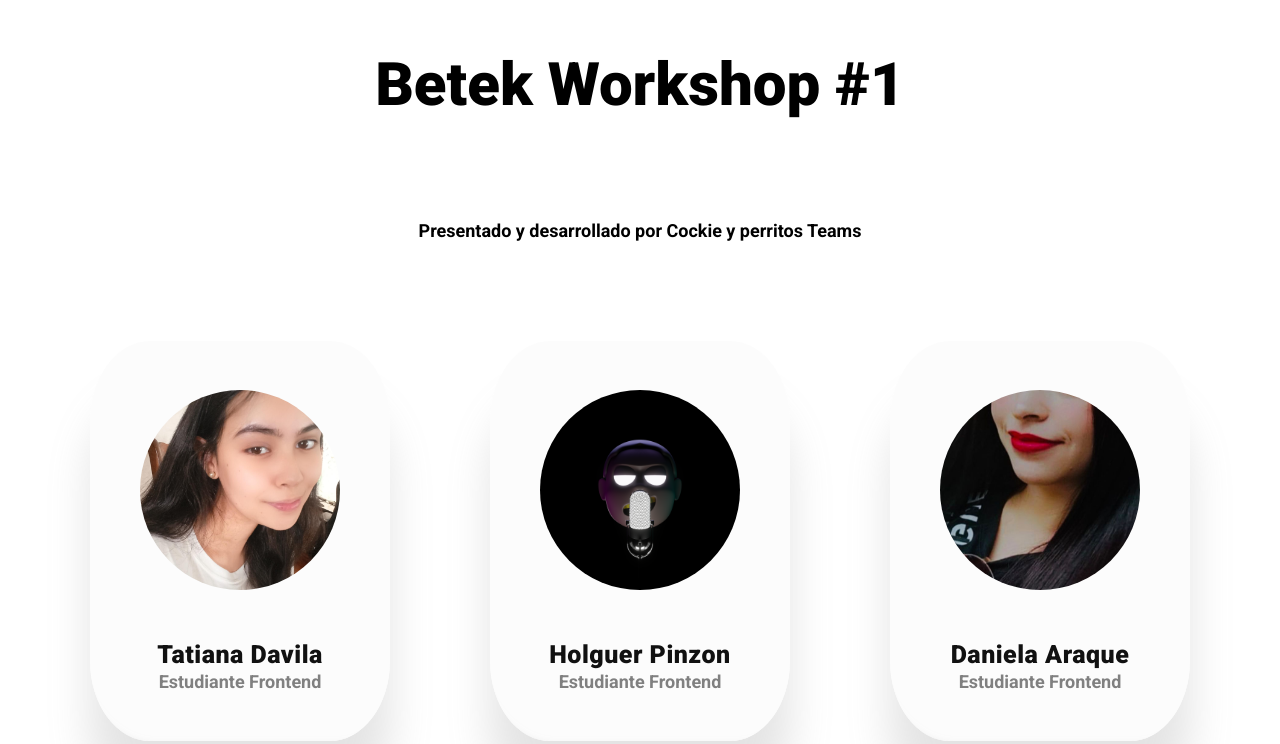
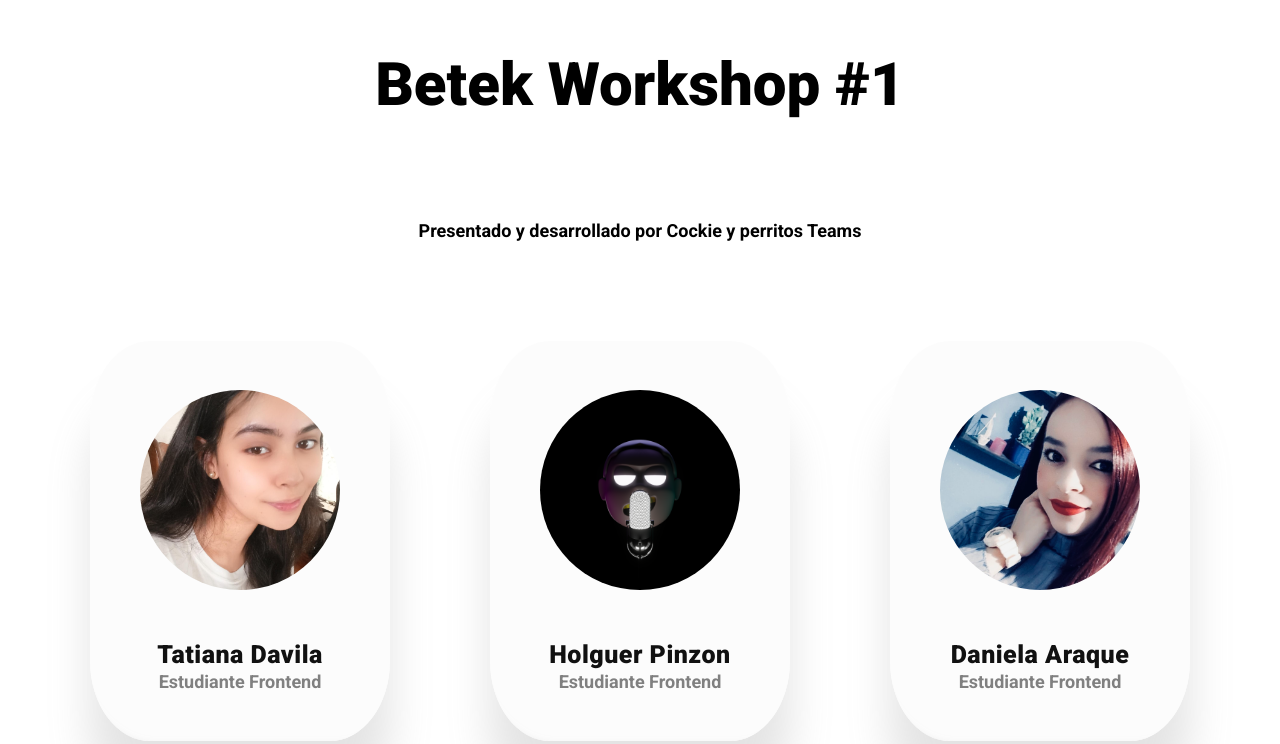
Before and after one commit to Hiceklent/Betek-Workshop, a plain HTML site: page index.html in a window 1280 px wide. Shown: the part 101-845 px from the top of the page. Drawn offline with Linux system fonts and the light colour scheme.

Commit message:
Cambié foto de perfil estudiante Daniela

```diff
--- a/index.html
+++ b/index.html
@@ -40,7 +40,7 @@
         <div class="fondo-de-la-card">
           <div class="contenedor-de-imagen">
             <img
-              src="src/template/images/WhatsApp Image 2024-05-31 at 12.21.39 PM.jpeg"
+              src="src/template/images/IMG_1180.jpg"
               alt="Imagen de usuario"
             />
           </div>
```
Also changed, not shown: src/template/images/BeTek_Logo_Color.png (added), src/template/images/IMG_1180.jpg (added).
